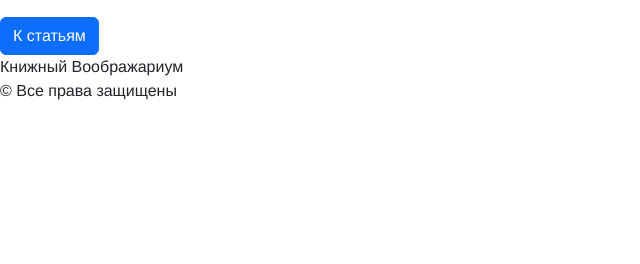
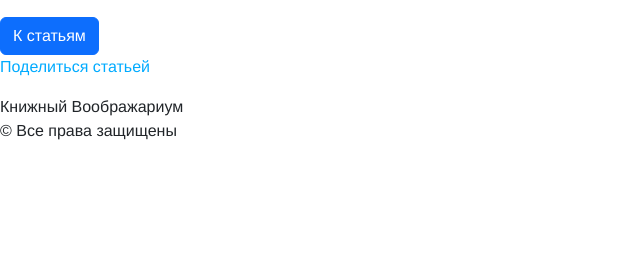
Before and after one commit to Krushovice/djangowebsite, a Django app: template mysite/post/templates/post/post_detail.html in a window 1280 px wide. Shown: the part 100-364 px from the top of the page, without its empty margins (0-640 px from the left). Run offline with Django 5.2, Linux system fonts and the light colour scheme; the template is opened without the code that fills it, so the values that code supplies are empty.

```diff
--- a/mysite/post/templates/post/post_detail.html
+++ b/mysite/post/templates/post/post_detail.html
@@ -7,4 +7,8 @@
  </p>
  {{ post.body|linebreaks }}
   {% include 'post/components/buttons.html' %}
+
+  <p>
+  <a href="{% url "post:share" post.pk %}">Поделиться статьей</a>
+  </p>
 {% endblock %}
```
